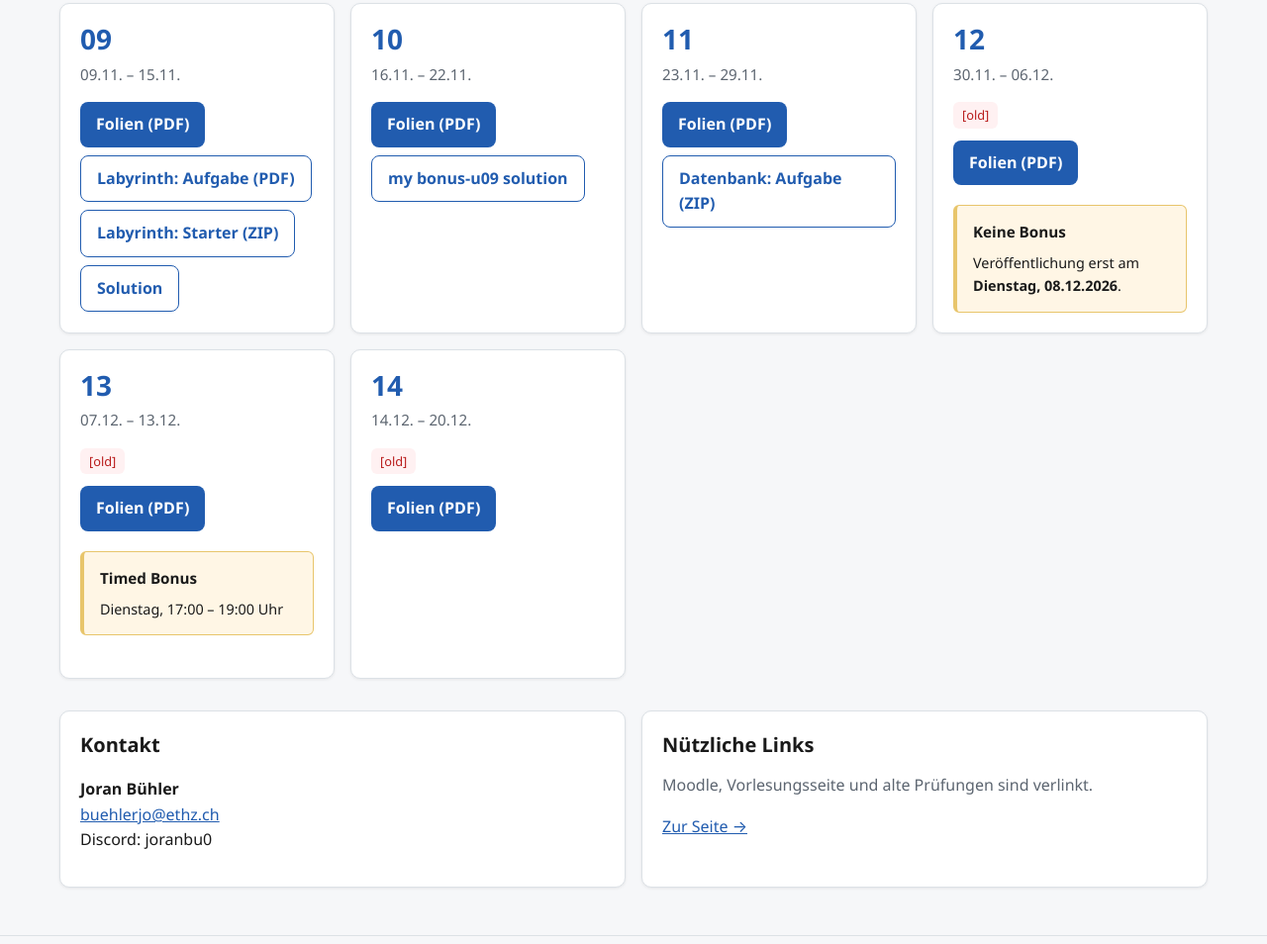
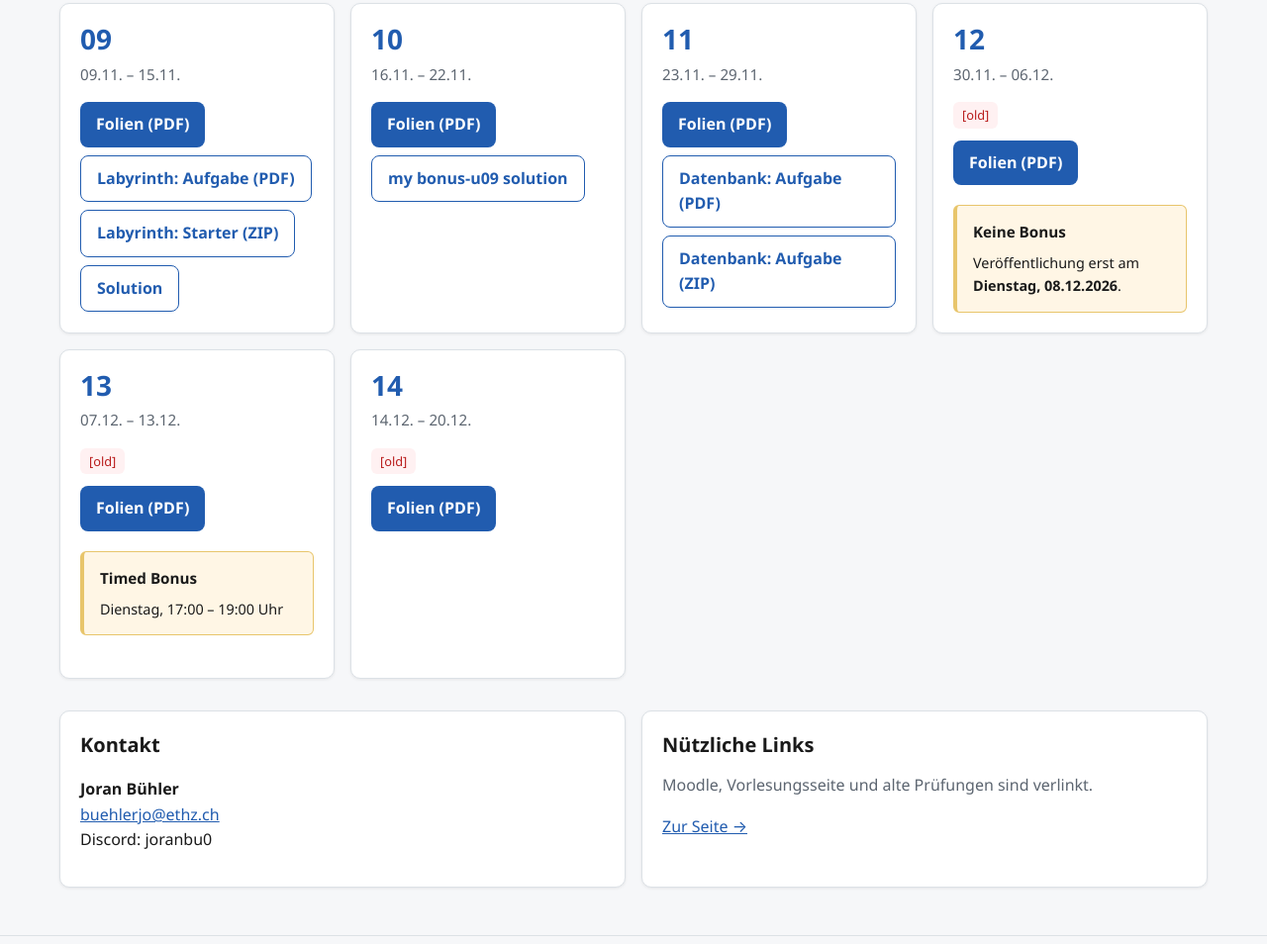
Before and after one commit to JoranBu/eprog, a plain HTML site: page index.html in a window 1280 px wide. Shown: the part 1258-2212 px from the top of the page at 99% size. Drawn offline with Linux system fonts and the light colour scheme.

Commit message:
Add database assignment PDF to week 11

```diff
--- a/index.html
+++ b/index.html
@@ -153,6 +153,7 @@
                 <p class="week-dates"><time datetime="2026-11-23">23.11.</time> &ndash; <time datetime="2026-11-29">29.11.</time></p>
                 <div class="week-actions">
                     <a class="btn" href="Slides/Woche%2011.pdf" target="_blank" rel="noopener" aria-label="Folien (PDF) &ndash; Woche 11">Folien (PDF)</a>
+                    <a class="btn secondary" href="materials/week11/Datenbanken.pdf" target="_blank" rel="noopener">Datenbank: Aufgabe (PDF)</a>
                     <a class="btn secondary" href="materials/week11/exercise-additionals-main-Database.zip" download>Datenbank: Aufgabe (ZIP)</a>
                 </div>
             </section>
```
Also changed, not shown: 1 other file.
